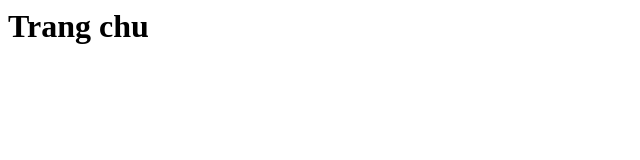
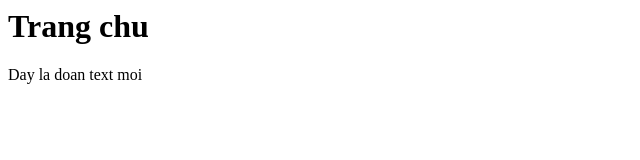
Before and after one commit to toannguyendinh4290/git-basic-practice, a plain HTML site: page index.html in a window 1280 px wide. Shown: the whole page, without its empty margins (0-640 px from the left). Drawn offline with Linux system fonts and the light colour scheme.

Commit message:
Update html content

```diff
--- a/index.html
+++ b/index.html
@@ -1 +1,2 @@
 <h1>Trang chu</h1>
+<p>Day la doan text moi</p>
```
